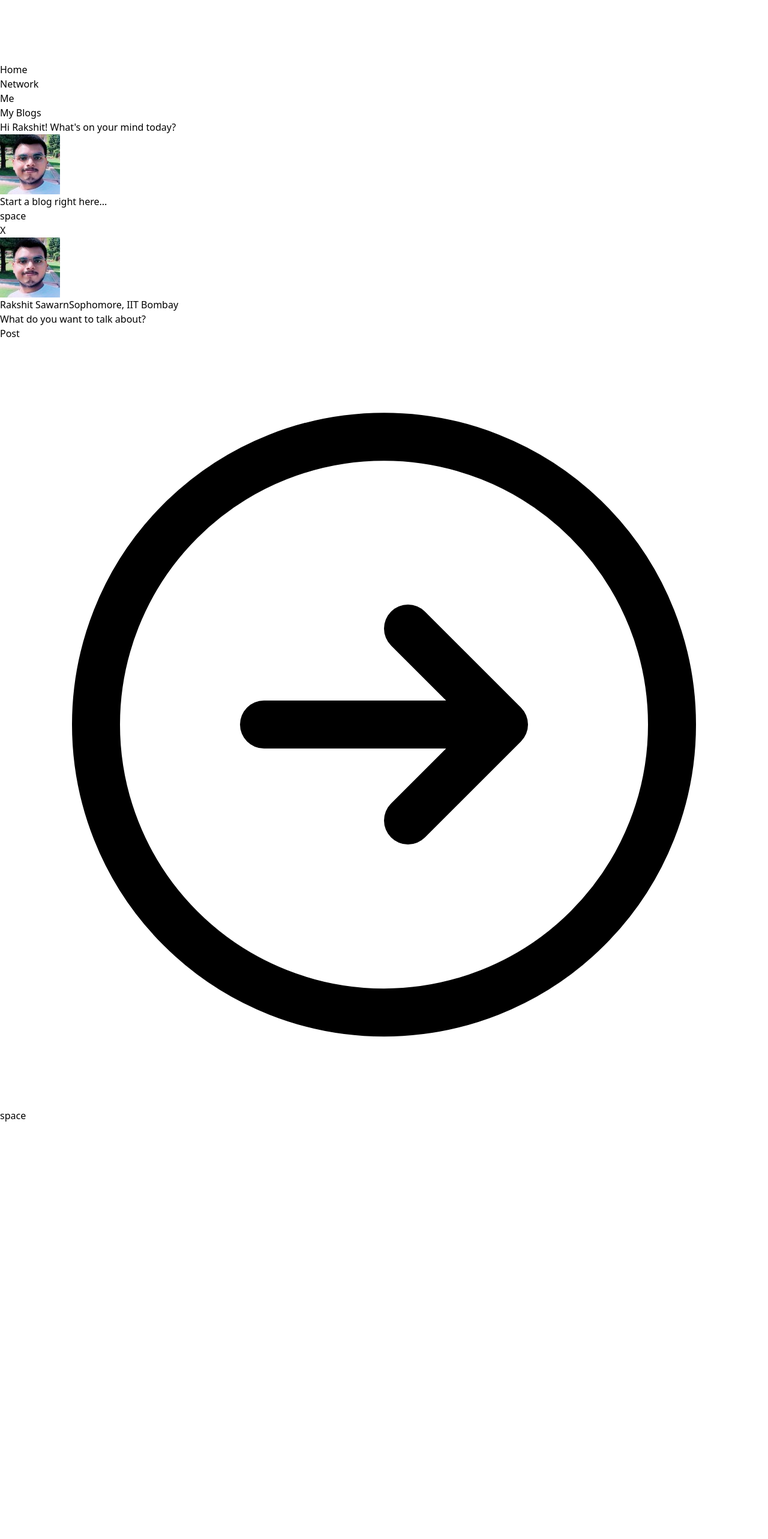
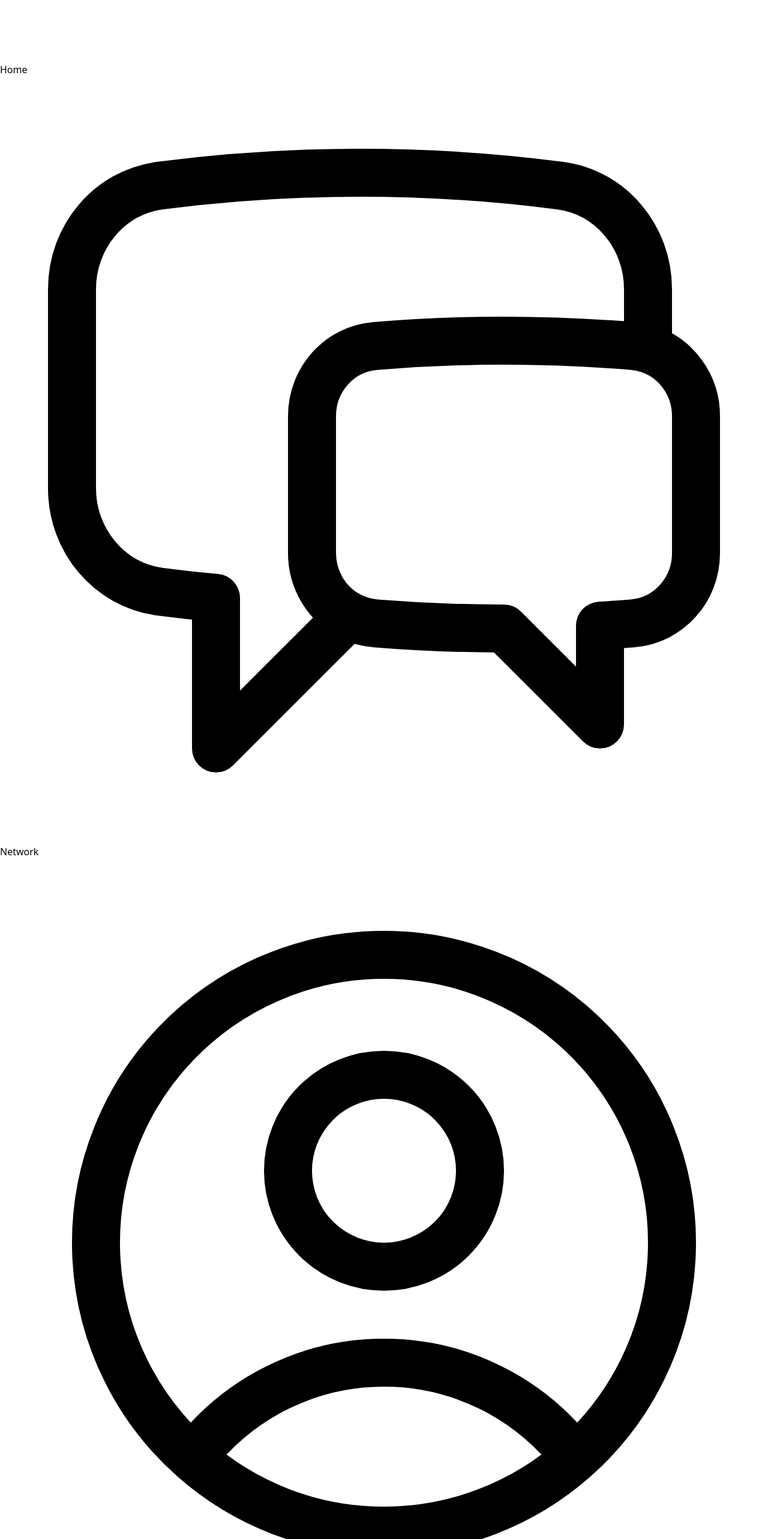
Before and after one commit to Rakshit-Sawarn-iitb/instiConnect-Frontend, a React (Vite) app: page / in a window 1280 px wide. Shown: the part 1200-3766 px from the top of the page at 60% size. Before the commit the page ends 3072 px from the top, so only its background shows below. Built offline with nearby package versions, Linux system fonts and the light colour scheme.

Commit message:
navbar completed

```diff
--- a/src/components/Navbar.tsx
+++ b/src/components/Navbar.tsx
@@ -30,17 +30,62 @@ function Navbar() {
             Home
           </a>
         </li>
-        <li>
+        <li className="flex flex-col items-center">
+          <svg
+            xmlns="http://www.w3.org/2000/svg"
+            fill="none"
+            viewBox="0 0 24 24"
+            strokeWidth={1.5}
+            stroke="currentColor"
+            className="w-[35px] h-[35px] text-white mb-1"
+          >
+            <path
+              strokeLinecap="round"
+              strokeLinejoin="round"
+              d="M20.25 8.511c.884.284 1.5 1.128 1.5 2.097v4.286c0 1.136-.847 2.1-1.98 2.193-.34.027-.68.052-1.02.072v3.091l-3-3c-1.354 0-2.694-.055-4.02-.163a2.115 2.115 0 0 1-.825-.242m9.345-8.334a2.126 2.126 0 0 0-.476-.095 48.64 48.64 0 0 0-8.048 0c-1.131.094-1.976 1.057-1.976 2.192v4.286c0 .837.46 1.58 1.155 1.951m9.345-8.334V6.637c0-1.621-1.152-3.026-2.76-3.235A48.455 48.455 0 0 0 11.25 3c-2.115 0-4.198.137-6.24.402-1.608.209-2.76 1.614-2.76 3.235v6.226c0 1.621 1.152 3.026 2.76 3.235.577.075 1.157.14 1.74.194V21l4.155-4.155"
+            />
+          </svg>
+
           <a href="/network" className="text-white no-underline">
             Network
           </a>
         </li>
-        <li>
+        <li className="flex flex-col items-center">
+          <svg
+            xmlns="http://www.w3.org/2000/svg"
+            fill="none"
+            viewBox="0 0 24 24"
+            strokeWidth={1.5}
+            stroke="currentColor"
+            className="w-[35px] h-[35px] text-white mb-1"
+          >
+            <path
+              strokeLinecap="round"
+              strokeLinejoin="round"
+              d="M17.982 18.725A7.488 7.488 0 0 0 12 15.75a7.488 7.488 0 0 0-5.982 2.975m11.963 0a9 9 0 1 0-11.963 0m11.963 0A8.966 8.966 0 0 1 12 21a8.966 8.966 0 0 1-5.982-2.275M15 9.75a3 3 0 1 1-6 0 3 3 0 0 1 6 0Z"
+            />
+          </svg>
+
           <a href="/me" className="text-white no-underline">
             Me
           </a>
         </li>
-        <li>
+        <li className="flex flex-col items-center">
+          <svg
+            xmlns="http://www.w3.org/2000/svg"
+            fill="none"
+            viewBox="0 0 24 24"
+            strokeWidth={1.5}
+            stroke="currentColor"
+            className="w-[35px] h-[35px] text-white mb-1"
+          >
+            <path
+              strokeLinecap="round"
+              strokeLinejoin="round"
+              d="M3.75 6A2.25 2.25 0 0 1 6 3.75h2.25A2.25 2.25 0 0 1 10.5 6v2.25a2.25 2.25 0 0 1-2.25 2.25H6a2.25 2.25 0 0 1-2.25-2.25V6ZM3.75 15.75A2.25 2.25 0 0 1 6 13.5h2.25a2.25 2.25 0 0 1 2.25 2.25V18a2.25 2.25 0 0 1-2.25 2.25H6A2.25 2.25 0 0 1 3.75 18v-2.25ZM13.5 6a2.25 2.25 0 0 1 2.25-2.25H18A2.25 2.25 0 0 1 20.25 6v2.25A2.25 2.25 0 0 1 18 10.5h-2.25a2.25 2.25 0 0 1-2.25-2.25V6ZM13.5 15.75a2.25 2.25 0 0 1 2.25-2.25H18a2.25 2.25 0 0 1 2.25 2.25V18A2.25 2.25 0 0 1 18 20.25h-2.25A2.25 2.25 0 0 1 13.5 18v-2.25Z"
+            />
+          </svg>
+
           <a href="/myblogs" className="text-white no-underline">
             My Blogs
           </a>
```
